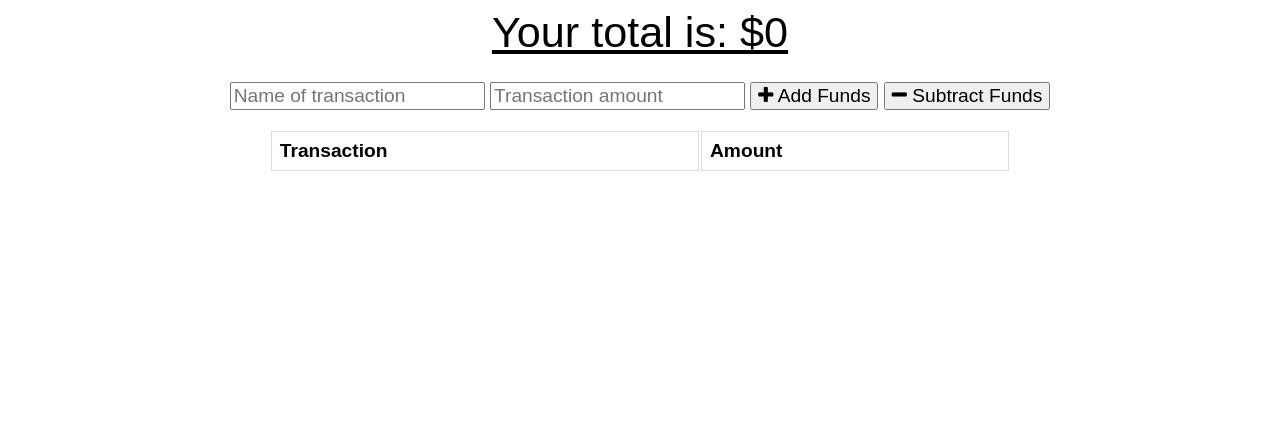
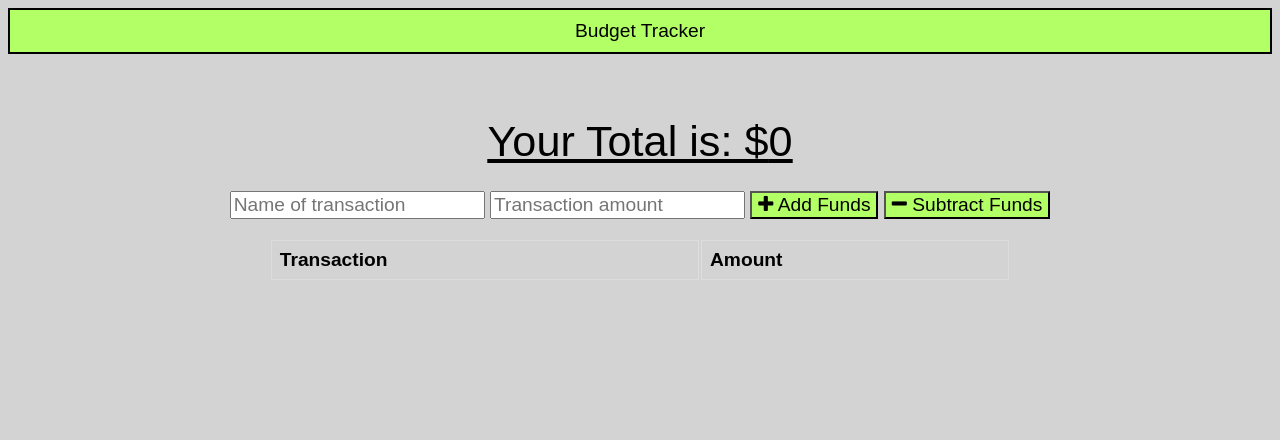
Before and after one commit to wuzzlefump/Budget, a website: page public/index.html in a window 1280 px wide. Drawn offline with nearby package versions, Linux system fonts and the light colour scheme; no server answers.

Commit message:
styling and manifest

```diff
--- a/public/index.html
+++ b/public/index.html
@@ -11,18 +11,22 @@
   <link rel="stylesheet" href="styles.css">
 
   <title>Budget Tracker</title>
+  <link rel="manifest" href="manifest.webmanifest">
 </head>
-<body>
+    <nav class="navbar" style ="border: 2px solid black; padding: 10px; background:#b3ff66 ; margin-bottom: 5%; text-align: center;">
+      <a class="navbar-brand" >Budget Tracker</a>
+    </nav>
+<body style="background-color:lightgray ;">
   <div class="wrapper">
     <div class="total">
-      <div class="total">Your total is: $<span id="total">0</span></div>
+      <div class="total">Your Total is: $<span id="total">0</span></div>
     </div>
 
     <div class="form">
       <input type="text" id="t-name" placeholder="Name of transaction" />
       <input type="number" min="0" id="t-amount" placeholder="Transaction amount" />
-      <button id="add-btn"><i class="fa fa-plus buttons"></i> Add Funds</button>
-      <button id="sub-btn"><i class="fa fa-minus"></i> Subtract Funds</button>
+      <button id="add-btn"style="background-color:#b3ff66 ;"><i class="fa fa-plus buttons" ></i> Add Funds</button>
+      <button id="sub-btn" style="background-color:#b3ff66 ;"><i class="fa fa-minus"></i> Subtract Funds</button>
       <p class="error"></p>
     </div>
 
--- a/public/index.js
+++ b/public/index.js
@@ -71,7 +71,7 @@ function populateChart() {
         datasets: [{
             label: "Total Over Time",
             fill: true,
-            backgroundColor: "#6666ff",
+            backgroundColor: "#b3ff66",
             data
         }]
     }
```
